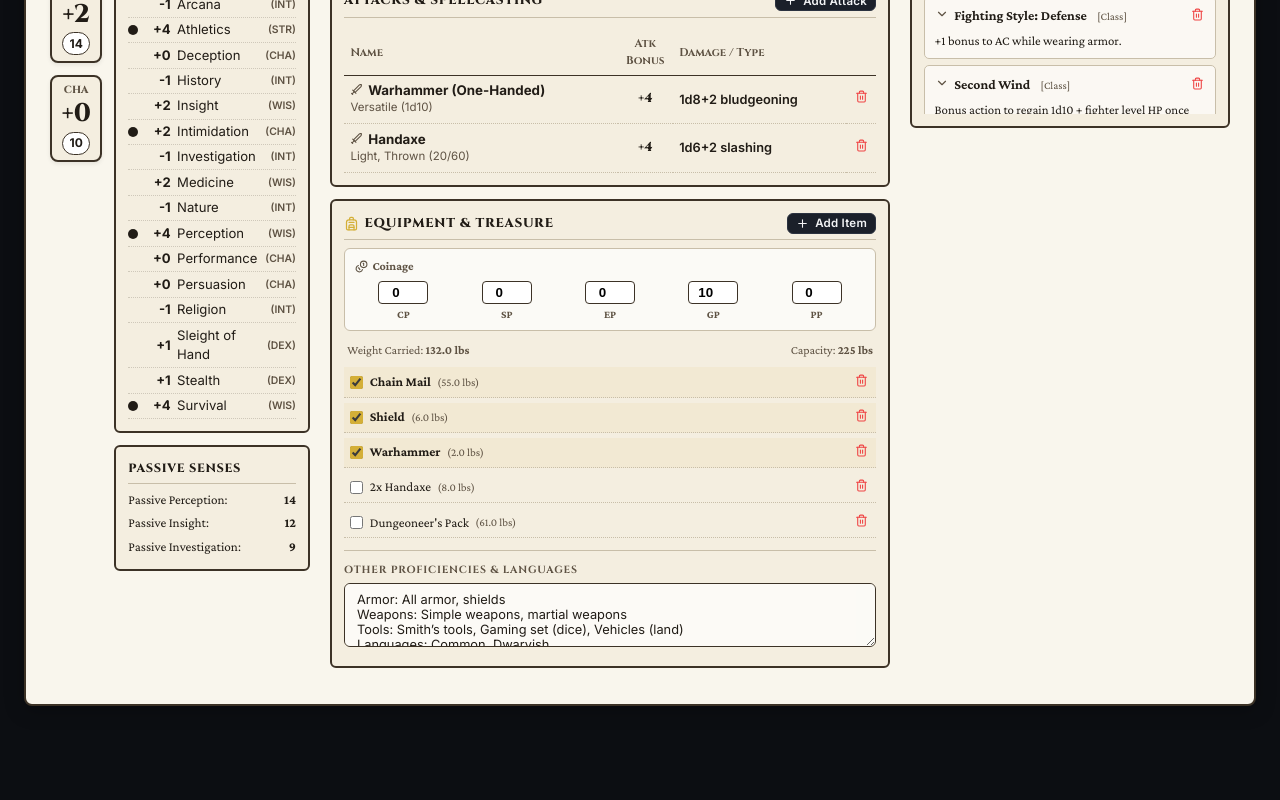
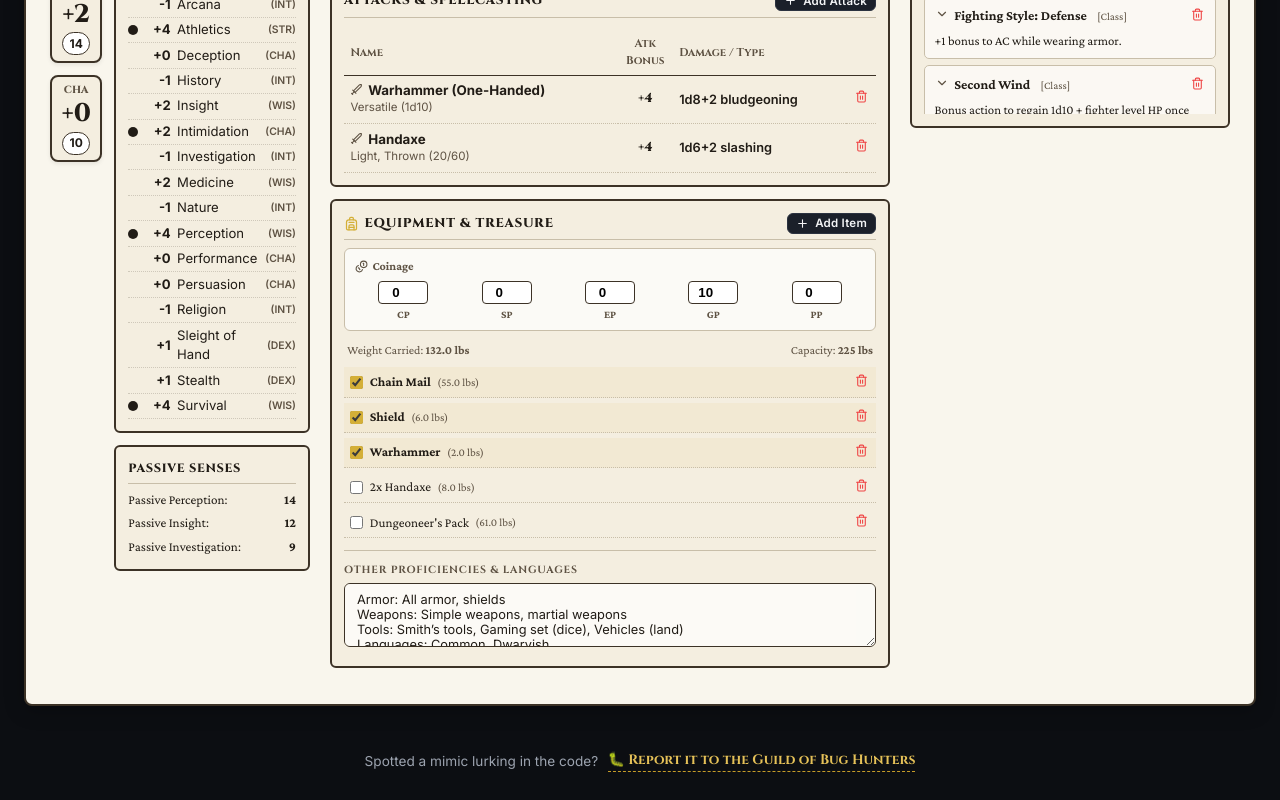
Before and after one commit to georgestephanis/dnd-char-sheet-creator, a React (Vite) app: page / in a window 1280 px wide. Shown: the part 807-1607 px from the top of the page. Before the commit the page ends 1537 px from the top, so only its background shows below. Built offline with nearby package versions, Linux system fonts and the light colour scheme.

Commit message:
Add a themed bug report link to the footer
Links to the repo's new-issue page in a new tab, with screen-reader text
noting that. Hidden when printing.

Co-Authored-By: Claude Opus 5.5 <noreply@anthropic.com>

```diff
--- a/src/App.jsx
+++ b/src/App.jsx
@@ -396,6 +396,18 @@ export default function App() {
         )}
       </main>
 
+      <footer className="app-footer no-print">
+        <span>Spotted a mimic lurking in the code?</span>
+        <a
+          href="https://github.com/georgestephanis/dnd-char-sheet-creator/issues/new"
+          target="_blank"
+          rel="noopener noreferrer"
+        >
+          🐛 Report it to the Guild of Bug Hunters
+          <span className="visually-hidden"> (opens GitHub in a new tab)</span>
+        </a>
+      </footer>
+
       {/* Baldur's Gate 3 Character Creation / Respec Forge Modal */}
       {isCreationWizardOpen && (
         <BG3CharacterBuilder
--- a/src/index.css
+++ b/src/index.css
@@ -135,6 +135,45 @@ html, body {
   align-items: center;
   gap: 0.5rem;
   flex-wrap: wrap;
+}
+
+/* Footer: bug report link */
+.app-footer {
+  display: flex;
+  flex-wrap: wrap;
+  align-items: center;
+  justify-content: center;
+  gap: 0.4rem 0.6rem;
+  padding: 1.25rem 1rem 1.75rem;
+  font-family: var(--font-ui);
+  font-size: 0.85rem;
+  color: var(--text-muted);
+  text-align: center;
+}
+
+.app-footer a {
+  font-family: var(--font-heading);
+  font-weight: 700;
+  color: var(--text-gold);
+  text-decoration: none;
+  border-bottom: 1px dashed var(--border-gold);
+}
+
+.app-footer a:hover {
+  color: var(--accent-gold);
+  border-bottom-style: solid;
+}
+
+.visually-hidden {
+  position: absolute;
+  width: 1px;
+  height: 1px;
+  padding: 0;
+  margin: -1px;
+  overflow: hidden;
+  clip: rect(0, 0, 0, 0);
+  white-space: nowrap;
+  border: 0;
 }
 
 /* Buttons */
```
